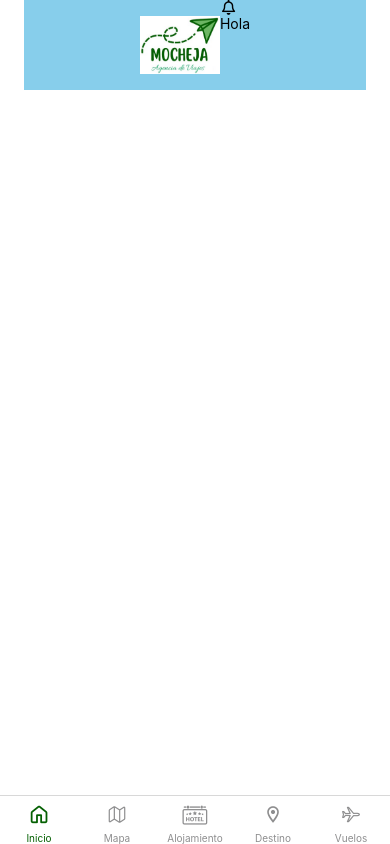
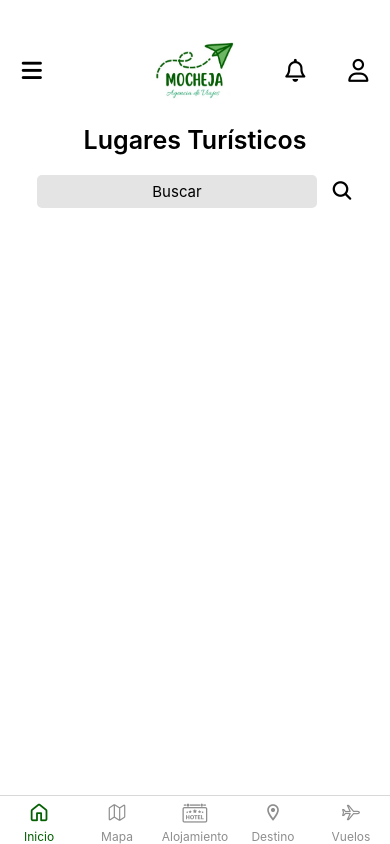
Before and after one commit to N3ptune4197/Appmovil, a React Native app: screen /Home in a window 390 px wide. Built offline with nearby package versions, Linux system fonts and the light colour scheme.

Commit message:
Añadiendo Home

```diff
--- a/Navigation.js
+++ b/Navigation.js
@@ -34,7 +34,8 @@ function MyTabs() {
                     tabBarIcon: ({color, size}) => (
                         <Octicons name="home" color={color} size={size - 6}/>
                     ),
-                    headerShown: false
+                    headerShown: false,
+                    tabBarLabelStyle: { fontSize: 12 },
                 }}
             />
 
@@ -47,7 +48,8 @@ function MyTabs() {
                     tabBarIcon: ({color, size}) => (
                         <Ionicons name="map-outline" color={color} size={size - 6}/>
                     ),
-                    headerShown: false
+                    headerShown: false,
+                    tabBarLabelStyle: { fontSize: 12 },
                 }}
                 />
 
@@ -59,7 +61,8 @@ function MyTabs() {
                     tabBarIcon: ({color, size}) => (
                         <Fontisto name="hotel" color={color} size={size - 6}/>
                     ),
-                    headerShown: false
+                    headerShown: false,
+                    tabBarLabelStyle: { fontSize: 12 },
                 }}
 
                 />
@@ -73,7 +76,8 @@ function MyTabs() {
                     tabBarIcon: ({color, size}) => (
                         <MaterialCommunityIcons name="map-marker-outline" color={color} size={size - 5}/>
                     ),
-                    headerShown: false
+                    headerShown: false,
+                    tabBarLabelStyle: { fontSize: 12 },
                 }}
 
                 />
@@ -86,7 +90,8 @@ function MyTabs() {
                     tabBarIcon: ({color, size}) => (
                         <Ionicons name="airplane-outline" color={color} size={size - 6}/>
                     ),
-                    headerShown: false
+                    headerShown: false,
+                    tabBarLabelStyle: { fontSize: 12 },
                 }}
                 />
         </Tab.Navigator>
--- a/src/screens/HomeScreen.js
+++ b/src/screens/HomeScreen.js
@@ -4,27 +4,67 @@ import { StyleSheet, Text, View, Image, TextInput, Pressable, } from "react-nati
 import FontAwesome6 from 'react-native-vector-icons/FontAwesome6';
 import Fontisto from 'react-native-vector-icons/Fontisto';
 import SimpleLineIcons from 'react-native-vector-icons/SimpleLineIcons';
+import Ionicons from 'react-native-vector-icons/Ionicons';
 
 const LoginScreen = () => {
   const mochejaIcon = require("./../../assets/mochejalogopng.png");
 return (
+
+
     <View style={styles.container}>
       <StatusBar style="auto" />
 
 
 
-      <View style={{width:'95%', flexDirection:'row', backgroundColor:'skyblue', justifyContent:"center"}}>
 
-        <Image
-          source={mochejaIcon}
-          style={{ width: 80, height: 90, resizeMode: "contain" }}
-        />
 
-        <View style={{flexDirection:"column"}}>
-          <FontAwesome6 name="bell" style={{fontSize:15, paddingLeft:2}} />
-          <Text>Hola</Text>
+      <View style={{width:'95%', flexDirection:'row', justifyContent:"center", alignItems:"center", marginTop:25, marginBottom:10}}>
+        <View style={{justifyContent:"flex-start", backgroundColor:"#fff", width:"36%"}}>
+          <Pressable>
+            <FontAwesome6 name="bars" size={23}/>
+          </Pressable>
+        </View>
+
+        <View style={{justifyContent:"center", backgroundColor:"#fff"}}>
+          <Image
+            source={mochejaIcon}
+            style={{ width: 80, height: 90, resizeMode: "contain" }}
+          />
+        </View>
+
+        <View style={{flexDirection:"row", alignItems:"center", alignContent:"center", justifyContent:"flex-end", backgroundColor:"#fff", width:"36%" }}>
+          <FontAwesome6 name="bell" style={{fontSize:23, paddingRight:43}} />
+          <FontAwesome6 name="user" style={{fontSize:23}} />
         </View>
       </View>
+
+
+
+
+      <View style={{width:"90%", alignItems:"center", backgroundColor:"white", marginBottom:30}}>
+
+        <Text style={{fontSize:25, fontWeight:"600", marginBottom:20 }}>Lugares Turísticos</Text>
+
+        <View style={{width:"100%", flexDirection:"row", alignItems:"center", justifyContent:"center", alignContent:"space-between", backgroundColor:"white" }} >
+
+          <TextInput style={{width:'80%', height:33, marginBottom:10, backgroundColor:'#E4E4E4', borderRadius:5, textAlignVertical:'center', fontSize:15, textAlign:"center" }} placeholder="Buscar" />
+          <Ionicons name="search" style={{borderColor:"black", justifyContent:"flex-end", paddingBottom:13, fontSize:23, marginLeft:13 }}/>
+        </View>
+
+      </View>
+
+
+
+      <View style={{backgroundColor:"pink", width:"100%", alignItems:"center"}}>
+        <View>
+
+        </View>
+
+      </View>
+
+
+
+
 
     </View>
   );
@@ -42,7 +82,6 @@ const styles = StyleSheet.create({
     backgroundColor: "#fff",
     alignItems: "center",
     flexDirection: 'column',
-    paddingHorizontal: 15,
     width:'100%',
   },
 });
```
